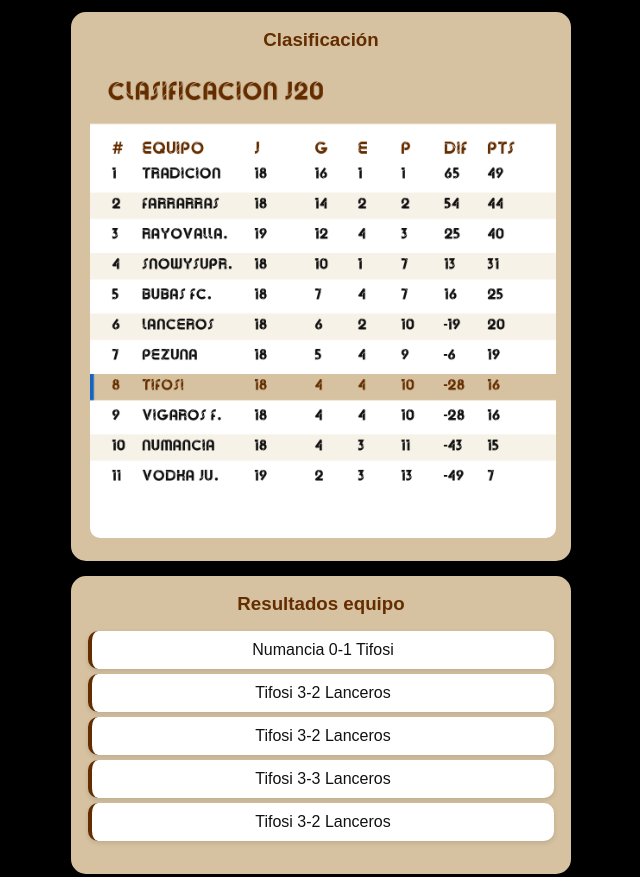
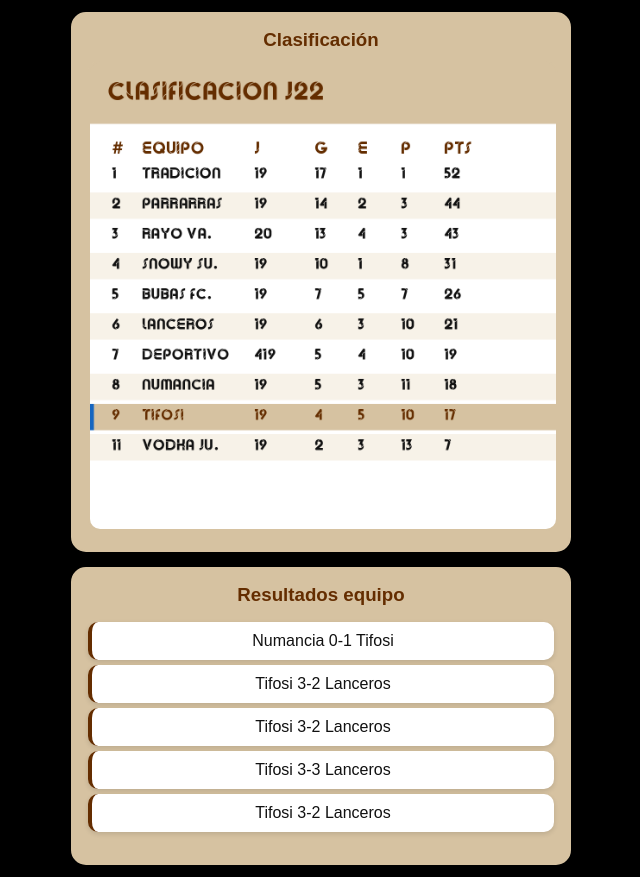
Before and after one commit to tifosiud/tifosiweb, a plain HTML site: page index.html in a window 1280 px wide. Shown: the part 966-1843 px from the top of the page, without its empty margins (319-959 px from the left). Drawn offline with Linux system fonts and the light colour scheme.

Commit message:
Actualizar web y bot

```diff
--- a/index.html
+++ b/index.html
@@ -99,7 +99,7 @@ async function cargarDatos(){
   if(proximo && proximo.jornada){
     div.innerHTML = "";
     div.appendChild(imgProximo);
-    imgProximo.src = "imagenes/j" + proximo.jornada + "/info/j" + proximo.jornada + "_info.png";
+    imgProximo.src = "imagenes/j" + proximo.jornada + "/info/j" + proximo.jornada + "_info.png?t=" + Date.now();
     imgProximo.style.display = "block";
   }else{
     imgProximo.style.display = "none";
@@ -114,7 +114,7 @@ async function cargarDatos(){
   if(resultadosEquipo.length){
     let ultimo = resultadosEquipo[resultadosEquipo.length -1];
     document.getElementById("img").src =
-      "imagenes/j" + ultimo.jornada + "/resultado/j" + ultimo.jornada + "_resultado.png";
+      "imagenes/j" + ultimo.jornada + "/resultado/j" + ultimo.jornada + "_resultado.png?t=" + Date.now();
   }
 
   let ul = document.getElementById("equipo");
@@ -151,8 +151,8 @@ async function cargarDatos(){
   // Función para intentar cargar una imagen (con promesa)
   function intentarCargarImagen(ruta) {
     const cacheEntry = clasificacionCache.get(ruta);
-    if (cacheEntry && Date.now() - cacheEntry.timestamp < 60000) {
-      return Promise.resolve(cacheEntry.existe);
+    if (cacheEntry && cacheEntry.existe && Date.now() - cacheEntry.timestamp < 60000) {
+      return Promise.resolve(true);
     }
 
     return new Promise((resolve) => {
@@ -162,7 +162,6 @@ async function cargarDatos(){
         resolve(true);
       };
       img.onerror = () => {
-        clasificacionCache.set(ruta, { existe: false, timestamp: Date.now() });
         resolve(false);
       };
       img.src = ruta + "?t=" + Date.now();
@@ -177,7 +176,7 @@ async function cargarDatos(){
     let ultimo = resultadosEquipo[resultadosEquipo.length - 1];
     if (ultimo && Number.isInteger(ultimo.jornada)) jornadasReferencia.push(ultimo.jornada);
   }
-  let ultimaJornada = jornadasReferencia.length ? Math.max(...jornadasReferencia) : 20;
+  let ultimaJornada = jornadasReferencia.length ? Math.max(...jornadasReferencia, 30) : 30;
 
   for (let jornada = ultimaJornada; jornada >= 1; jornada--) {
     let imgClasPath = `imagenes/j${jornada}/clasificacion/j${jornada}_clasificacion.png`;
```
